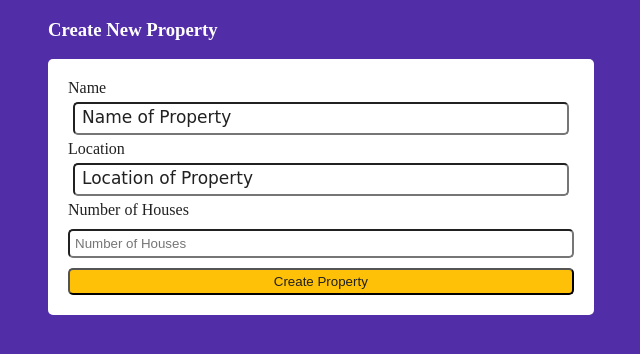
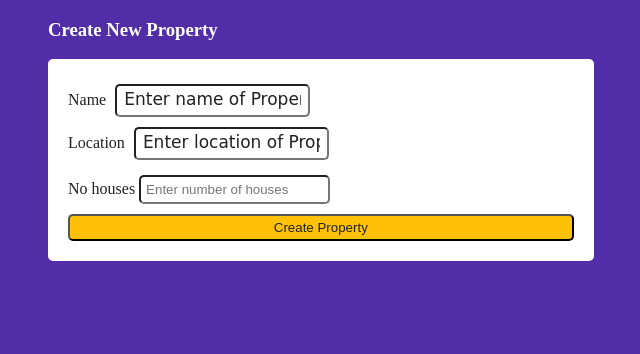
Before and after one commit to GakuruAlex/propertypro, a Django app: page /property-pro/properties/create-property/ in a window 1280 px wide. Shown: the part 104-458 px from the top of the page, without its empty margins (276-916 px from the left). Run offline with Django 4.2, Linux system fonts and the light colour scheme.

Commit message:
Modified form to take advantage of model form

```diff
--- a/property/templates/property/create_property.html
+++ b/property/templates/property/create_property.html
@@ -13,24 +13,32 @@ Create Property
 
 
 {% block body %}
-{% if messages %}
-  {% for message in messages  %}
-    <div>
-        {message}
-    </div>
-  {% endfor %}
-{% endif %}
+
+
 
 <h3 id="create_property"> Create New Property</h3>
+
+            <span class="text-danger">{{ form.errors }}</span>
+
 <form action="{% url 'property:create_property' %}" method="post" class="create_property">
   {% csrf_token %}
 
-  <label for="name" >Name</label>
-  <input type="text" name="name" placeholder="Name of Property">
-  <label for="location">Location</label>
-  <input type="text" name="location" placeholder="Location of Property">
-  <label for="no_houses">Number of Houses</label>
-  <input type="number" name="no_houses" placeholder="Number of Houses">
+    <div class="input">
+
+        <label for="{{form.name.id_for_label}}" class="label">  {{form.name.label}} </label>
+         {{form.name}}
+
+
+    </div>
+    <div class="input">
+        <label for="{{form.location.id_for_label}}" class="label">{{form.location.label}}</label>
+        {{form.location}}
+    </div>
+    <div class="input">
+        <label for="{{form.no_houses.id_for_label}}" class="label">{{form.no_houses.label}}</label>
+        {{form.no_houses}}
+     </div>
+
 
 <input type="submit" value="Create Property">
 </form>
```
